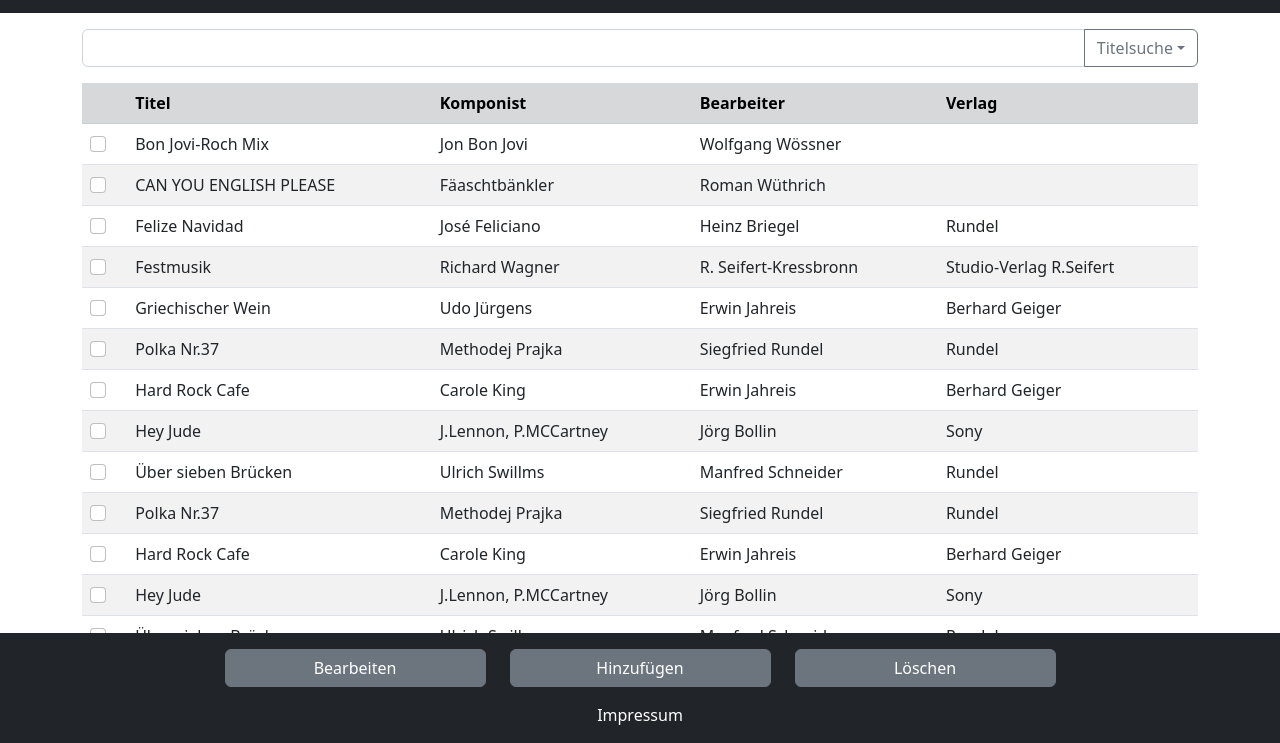
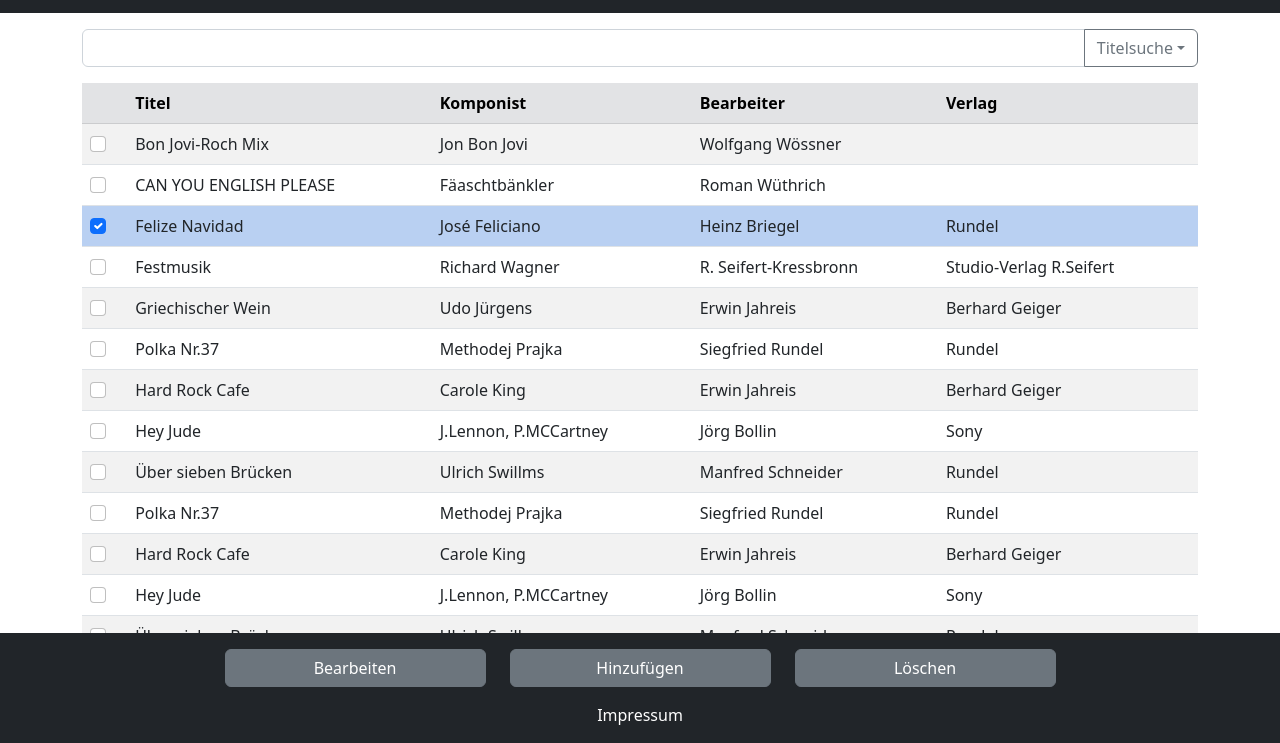
Before and after one commit to DavidKirn/WBA2_Musikfolge, a plain HTML site: page index.html in a window 1280 px wide. Both pictures are taken after a click on the element "Felize Navidad". Shown: the part 57-800 px from the top of the page. Drawn offline with nearby package versions, Linux system fonts and the light colour scheme.

Commit message:
Dynamiches laden der Tabelle auf index.html hinzugefügt

```diff
--- a/index.html
+++ b/index.html
@@ -50,7 +50,8 @@
             </div>
 
             <div class="content-scroll-table container">
-                <table class="table table-striped table-hover" id="Musiktitel">
+                <table class="table table-striped table-hover">
+                    <thead>
                         <tr class="table-secondary">
                             <th></th>
                             <th>Titel</th>
@@ -58,97 +59,9 @@
                             <th>Bearbeiter</th>
                             <th>Verlag</th>
                         </tr>
-                    <tr>
-                        <td><input class="form-check-input" type="checkbox" value=""></td>
-                        <td>Bon Jovi-Roch Mix</td>
-                        <td>Jon Bon Jovi</td>
-                        <td>Wolfgang Wössner</td>
-                        <td></td>
-                    </tr>
-                    <tr>
-                        <td><input class="form-check-input" type="checkbox" value=""></td>
-                        <td>CAN YOU ENGLISH PLEASE</td>
-                        <td>Fäaschtbänkler</td>
-                        <td>Roman Wüthrich</td>
-                        <td></td>
-                    </tr>
-                    <tr>
-                        <td><input class="form-check-input" type="checkbox" value=""></td>
-                        <td>Felize Navidad</td>
-                        <td>José Feliciano</td>
-                        <td>Heinz Briegel</td>
-                        <td>Rundel</td>
-                    </tr>
-                    <tr>
-                        <td><input class="form-check-input" type="checkbox" value=""></td>
-                        <td>Festmusik</td>
-                        <td>Richard Wagner</td>
-                        <td>R. Seifert-Kressbronn</td>
-                        <td>Studio-Verlag R.Seifert</td>
-                    </tr>
-                    <tr>
-                        <td><input class="form-check-input" type="checkbox" value=""></td>
-                        <td>Griechischer Wein</td>
-                        <td>Udo Jürgens</td>
-                        <td>Erwin Jahreis</td>
-                        <td>Berhard Geiger</td>
-                    </tr>
-                    <tr>
-                        <td><input class="form-check-input" type="checkbox" value=""></td>
-                        <td>Polka Nr.37</td>
-                        <td>Methodej Prajka</td>
-                        <td>Siegfried Rundel</td>
-                        <td>Rundel</td>
-                    </tr>
-                    <tr>
-                        <td><input class="form-check-input" type="checkbox" value=""></td>
-                        <td>Hard Rock Cafe</td>
-                        <td>Carole King</td>
-                        <td>Erwin Jahreis</td>
-                        <td>Berhard Geiger</td>
-                    </tr>
-                    <tr>
-                        <td><input class="form-check-input" type="checkbox" value=""></td>
-                        <td>Hey Jude</td>
-                        <td>J.Lennon, P.MCCartney</td>
-                        <td>Jörg Bollin</td>
-                        <td>Sony</td>
-                    </tr>
-                    <tr>
-                        <td><input class="form-check-input" type="checkbox" value=""></td>
-                        <td>Über sieben Brücken</td>
-                        <td>Ulrich Swillms</td>
-                        <td>Manfred Schneider</td>
-                        <td>Rundel</td>
-                    </tr>
-                    <tr>
-                        <td><input class="form-check-input" type="checkbox" value=""></td>
-                        <td>Polka Nr.37</td>
-                        <td>Methodej Prajka</td>
-                        <td>Siegfried Rundel</td>
-                        <td>Rundel</td>
-                    </tr>
-                    <tr>
-                        <td><input class="form-check-input" type="checkbox" value=""></td>
-                        <td>Hard Rock Cafe</td>
-                        <td>Carole King</td>
-                        <td>Erwin Jahreis</td>
-                        <td>Berhard Geiger</td>
-                    </tr>
-                    <tr>
-                        <td><input class="form-check-input" type="checkbox" value=""></td>
-                        <td>Hey Jude</td>
-                        <td>J.Lennon, P.MCCartney</td>
-                        <td>Jörg Bollin</td>
-                        <td>Sony</td>
-                    </tr>
-                    <tr>
-                        <td><input class="form-check-input" type="checkbox" value=""></td>
-                        <td>Über sieben Brücken</td>
-                        <td>Ulrich Swillms</td>
-                        <td>Manfred Schneider</td>
-                        <td>Rundel</td>
-                    </tr>
+                    </thead>
+                    <tbody id="table-titles">
+                    </tbody>
                 </table>
             </div>
 
@@ -178,5 +91,154 @@
             </div>
         </div>
 
+        <script src="https://cdn.jsdelivr.net/npm/bootstrap@5.2.2/dist/js/bootstrap.bundle.min.js" integrity="sha384-OERcA2EqjJCMA+/3y+gxIOqMEjwtxJY7qPCqsdltbNJuaOe923+mo//f6V8Qbsw3" crossorigin="anonymous"></script>
+
+        <script>
+            window.addEventListener("DOMContentLoaded", (event) => {
+                init();
+            });
+
+            function init() {
+                // TODO: Load titles from Backend
+                const titles = [
+                    {
+                        id: "1",
+                        titel: "Bon Jovi-Roch Mix",
+                        komponist: "Jon Bon Jovi",
+                        bearbeiter: "Wolfgang Wössner",
+                        verlag: ""
+                    },
+                    {
+                        id: "2",
+                        titel: "CAN YOU ENGLISH PLEASE",
+                        komponist: "Fäaschtbänkler",
+                        bearbeiter: "Roman Wüthrich",
+                        verlag: ""
+                    },
+                    {
+                        id: "3",
+                        titel: "Felize Navidad",
+                        komponist: "José Feliciano",
+                        bearbeiter: "Heinz Briegel",
+                        verlag: "Rundel"
+                    },
+                    {
+                        id: "4",
+                        titel: "Festmusik",
+                        komponist: "Richard Wagner",
+                        bearbeiter: "R. Seifert-Kressbronn",
+                        verlag: "Studio-Verlag R.Seifert"
+                    },
+                    {
+                        id: "5",
+                        titel: "Griechischer Wein",
+                        komponist: "Udo Jürgens",
+                        bearbeiter: "Erwin Jahreis",
+                        verlag: "Berhard Geiger"
+                    },
+                    {
+                        id: "6",
+                        titel: "Polka Nr.37",
+                        komponist: "Methodej Prajka",
+                        bearbeiter: "Siegfried Rundel",
+                        verlag: "Rundel"
+                    },
+                    {
+                        id: "7",
+                        titel: "Hard Rock Cafe",
+                        komponist: "Carole King",
+                        bearbeiter: "Erwin Jahreis",
+                        verlag: "Berhard Geiger"
+                    },
+                    {
+                        id: "8",
+                        titel: "Hey Jude",
+                        komponist: "J.Lennon, P.MCCartney",
+                        bearbeiter: "Jörg Bollin",
+                        verlag: "Sony"
+                    },
+                    {
+                        id: "9",
+                        titel: "Über sieben Brücken",
+                        komponist: "Ulrich Swillms",
+                        bearbeiter: "Manfred Schneider",
+                        verlag: "Rundel"
+                    },
+                    {
+                        id: "10",
+                        titel: "Polka Nr.37",
+                        komponist: "Methodej Prajka",
+                        bearbeiter: "Siegfried Rundel",
+                        verlag: "Rundel"
+                    },
+                    {
+                        id: "11",
+                        titel: "Hard Rock Cafe",
+                        komponist: "Carole King",
+                        bearbeiter: "Erwin Jahreis",
+                        verlag: "Berhard Geiger"
+                    },
+                    {
+                        id: "12",
+                        titel: "Hey Jude",
+                        komponist: "J.Lennon, P.MCCartney",
+                        bearbeiter: "Jörg Bollin",
+                        verlag: "Sony"
+                    },
+                    {
+                        id: "13",
+                        titel: "Über sieben Brücken",
+                        komponist: "Ulrich Swillms",
+                        bearbeiter: "Manfred Schneider",
+                        verlag: "Rundel"
+                    }
+                ];
+
+                const tableTitles = document.querySelector("#table-titles");
+
+                // Create table row elements
+                titles.forEach((title) => {
+                    let tr = document.createElement("tr");
+                    tr.setAttribute("id", "table-row-title-" + title.id);
+                    tr.addEventListener("click", () => {
+                        const checkbox = document.querySelector("#checkbox-title-" + title.id);
+
+                        if (tr.classList.contains("selected")) {
+                            tr.classList.remove("selected");
+                            checkbox.checked = false;
+                        } else {
+                            tr.classList.add("selected");
+                            checkbox.checked = true;
+                        }
+                    });
+
+                    let tdCheckbox = document.createElement("td");
+                    let inputCheckbox = document.createElement("input");
+                    inputCheckbox.classList.add("form-check-input");
+                    inputCheckbox.setAttribute("type", "checkbox");
+                    inputCheckbox.setAttribute("id", "checkbox-title-" + title.id);
+                    tdCheckbox.appendChild(inputCheckbox);
+                    tr.appendChild(tdCheckbox);
+
+                    let tdTitel = document.createElement("td");
+                    tdTitel.innerText = title.titel;
+                    tr.appendChild(tdTitel);
+
+                    let tdKomponist = document.createElement("td");
+                    tdKomponist.innerText = title.komponist;
+                    tr.appendChild(tdKomponist);
+
+                    let tdBearbeiter = document.createElement("td");
+                    tdBearbeiter.innerText = title.bearbeiter;
+                    tr.appendChild(tdBearbeiter);
+
+                    let tdVerlag = document.createElement("td");
+                    tdVerlag.innerText = title.verlag;
+                    tr.appendChild(tdVerlag);
+
+                    tableTitles.appendChild(tr);
+                });
+            }
+        </script>
     </body>
 </html>
--- a/stylesheet.css
+++ b/stylesheet.css
@@ -2,6 +2,9 @@
 .table td {
     --bs-table-hover-bg:rgb(195, 219, 255);
     cursor: pointer;
+}
+.table tr.selected {
+    background: rgb(195, 219, 255);
 }
 html, body {
     height: 100%;
```
Lines whose indentation alone changed are shown as unchanged.
